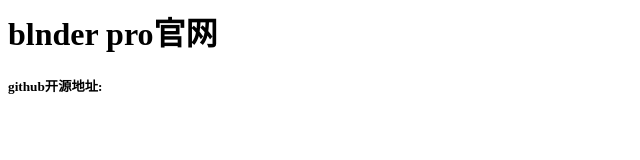
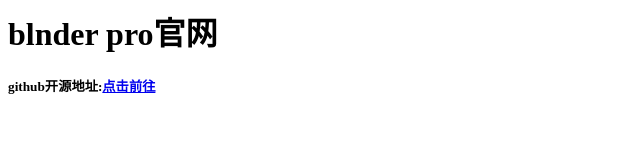
Before and after one commit to woaifuqini5201314/blender-pro-web, a plain HTML site: page index.html in a window 1280 px wide. Shown: the full height of the page, 0-640 px from the left. Drawn offline with Linux system fonts and the light colour scheme.

Commit message:
Update index.html

```diff
--- a/index.html
+++ b/index.html
@@ -1,2 +1,2 @@
 <h1>blnder pro官网</h1>
-<h5>github开源地址:<a href="https://github.com/woaifuqini5201314/blender-pro"></a></h5>
+<h5>github开源地址:<a href="https://github.com/woaifuqini5201314/blender-pro">点击前往</a></h5>
```
